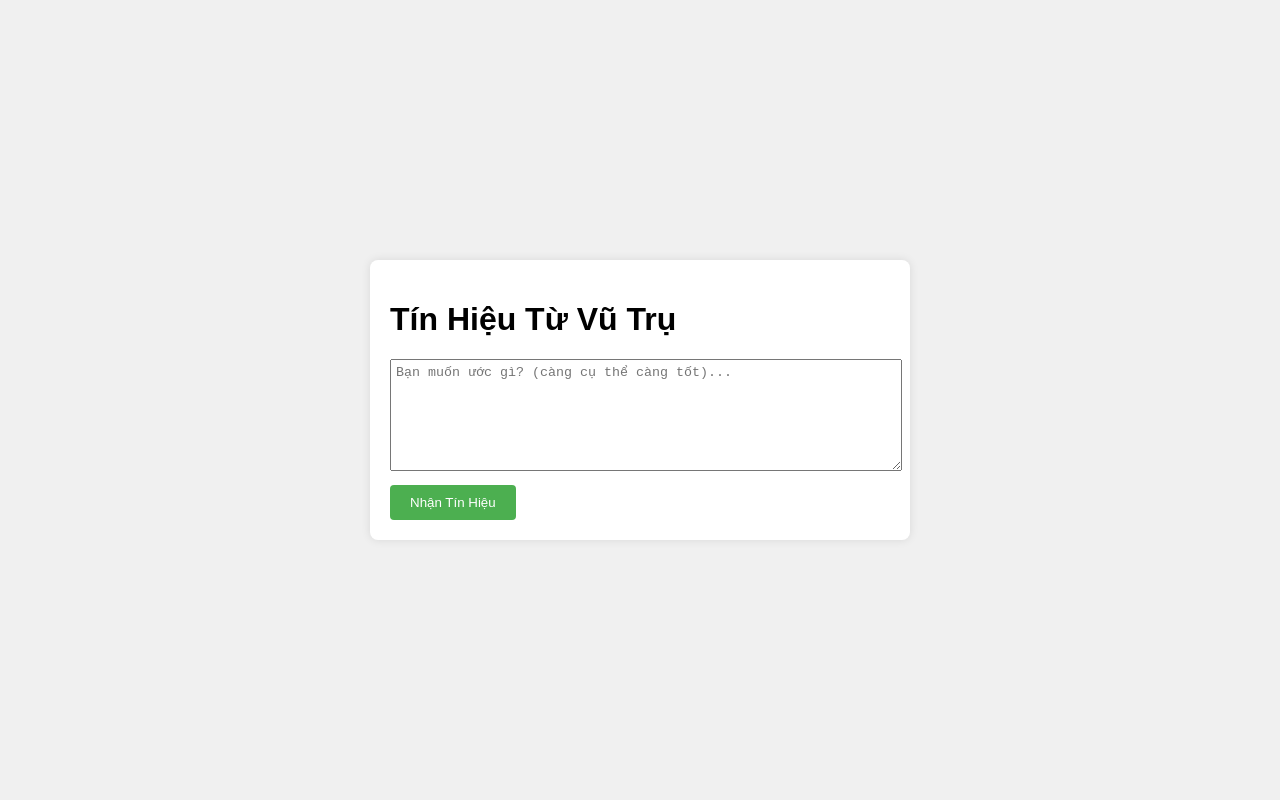
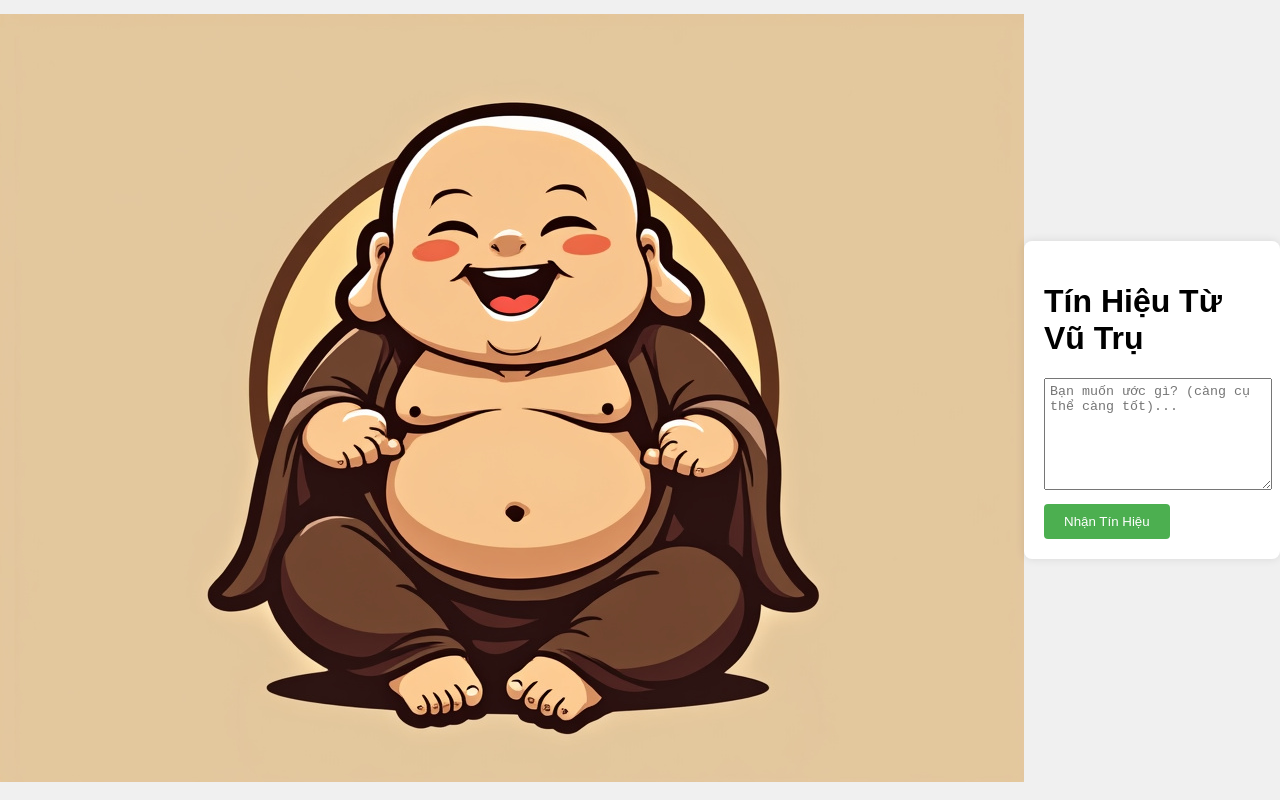
Before and after one commit to chiefjogger/happy-buddha, a plain HTML site: page index.html in a window 1280 px wide. Drawn offline with Linux system fonts and the light colour scheme.

Commit message:
Update index.html

```diff
--- a/index.html
+++ b/index.html
@@ -7,6 +7,10 @@
     <link rel="stylesheet" href="style.css">
 </head>
 <body>
+     <header>
+        <img src="buddha-logo.jpeg" alt="Buddha Logo" class="logo">
+    </header>
+
     <div class="container">
         <h1>Tín Hiệu Từ Vũ Trụ</h1>
         <div id="wishForm">
```
